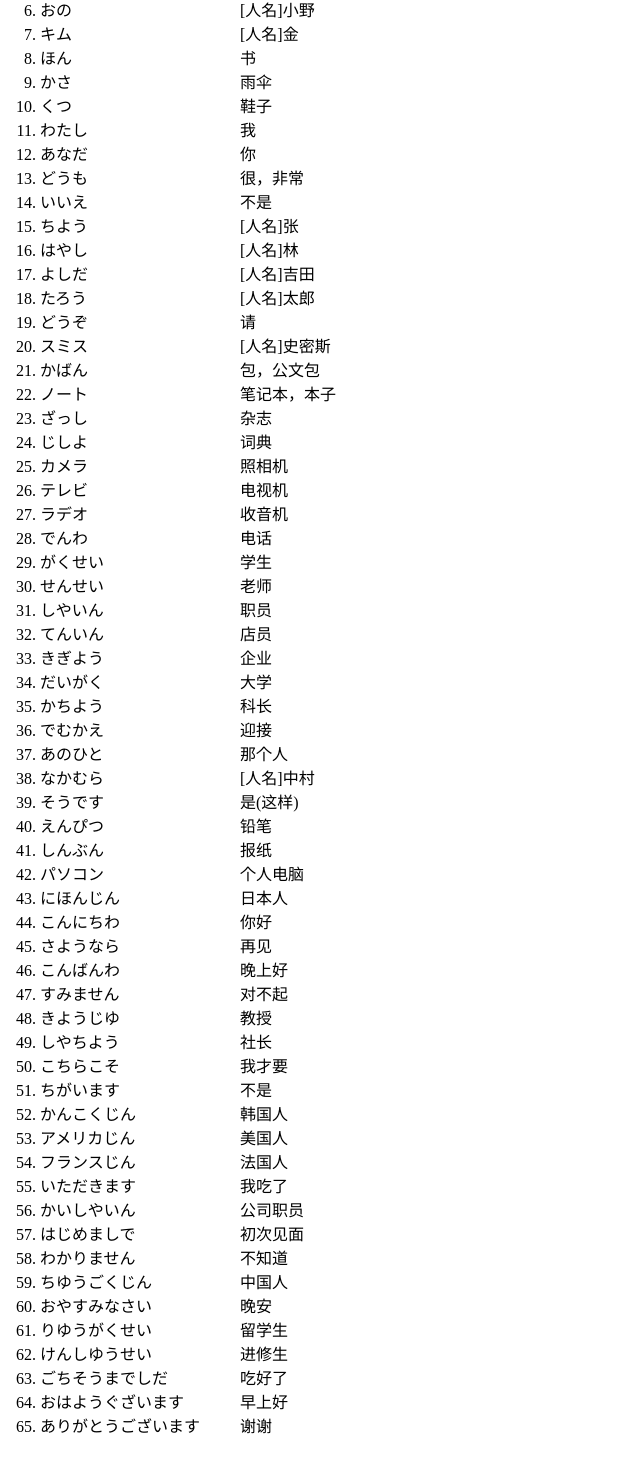
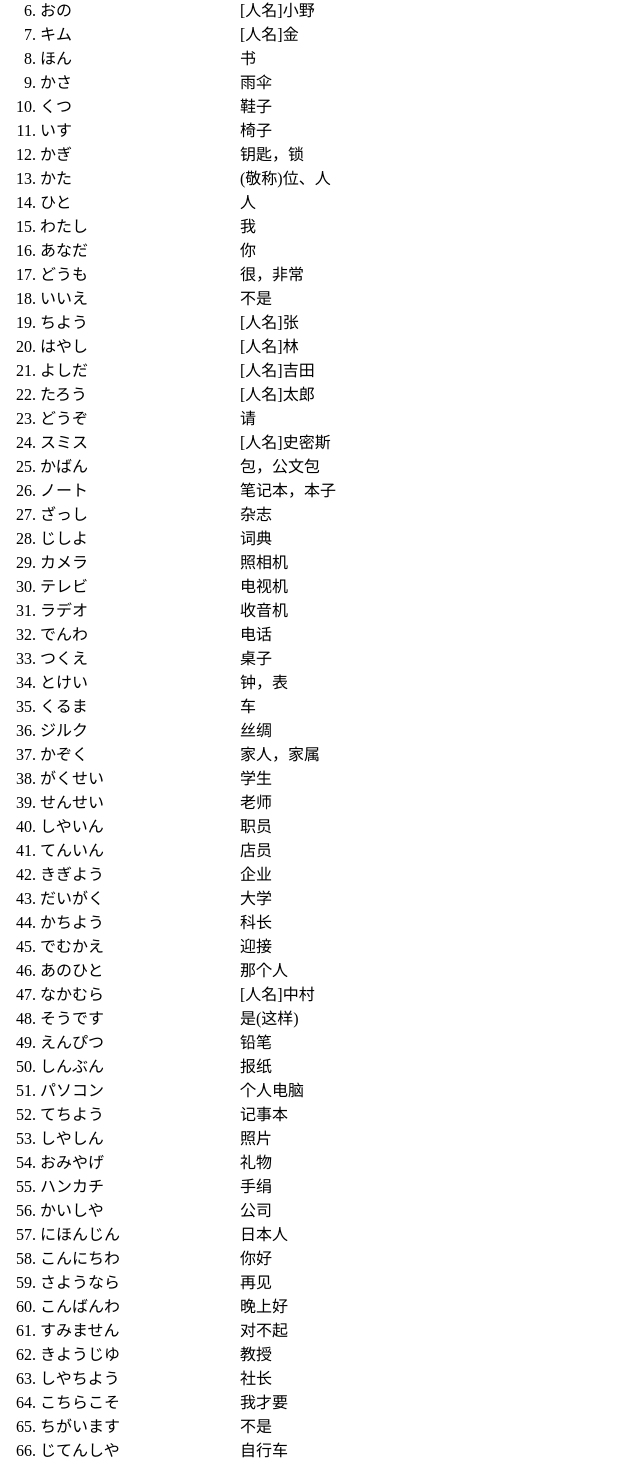
Before and after one commit to cazser/JapanesWordList, a Vue app: page / in a window 1280 px wide. Shown: the part 273-1737 px from the top of the page, without its empty margins (0-640 px from the left). Built offline with nearby package versions, Linux system fonts and the light colour scheme.

Commit message:
81个单词打卡

```diff
--- a/src/WordList.js
+++ b/src/WordList.js
@@ -64,6 +64,25 @@ const wordList=[
 {"日文":"パソコン", "中文":"个人电脑"},
 {"日文":"ラデオ", "中文":"收音机"},
 {"日文":"でんわ", "中文":"电话"},
+{"日文":"つくえ", "中文":"桌子"},
+{"日文":"いす", "中文":"椅子"},
+{"日文":"かぎ", "中文":"钥匙，锁"},
+{"日文":"とけい", "中文":"钟，表"},
+{"日文":"てちよう", "中文":"记事本"},
+{"日文":"しやしん", "中文":"照片"},
+{"日文":"くるま", "中文":"车"},
+{"日文":"じてんしや", "中文":"自行车"},
+{"日文":"おみやげ", "中文":"礼物"},
+{"日文":"めいさんひん", "中文":"特产，名产"},
+{"日文":"ジルク", "中文":"丝绸"},
+{"日文":"ハンカチ", "中文":"手绢"},
+{"日文":"かいしや", "中文":"公司"},
+{"日文":"かた", "中文":"(敬称)位、人"},
+{"日文":"ひと", "中文":"人"},
+{"日文":"かぞく", "中文":"家人，家属"},
+
+
+
 
 
 
```
